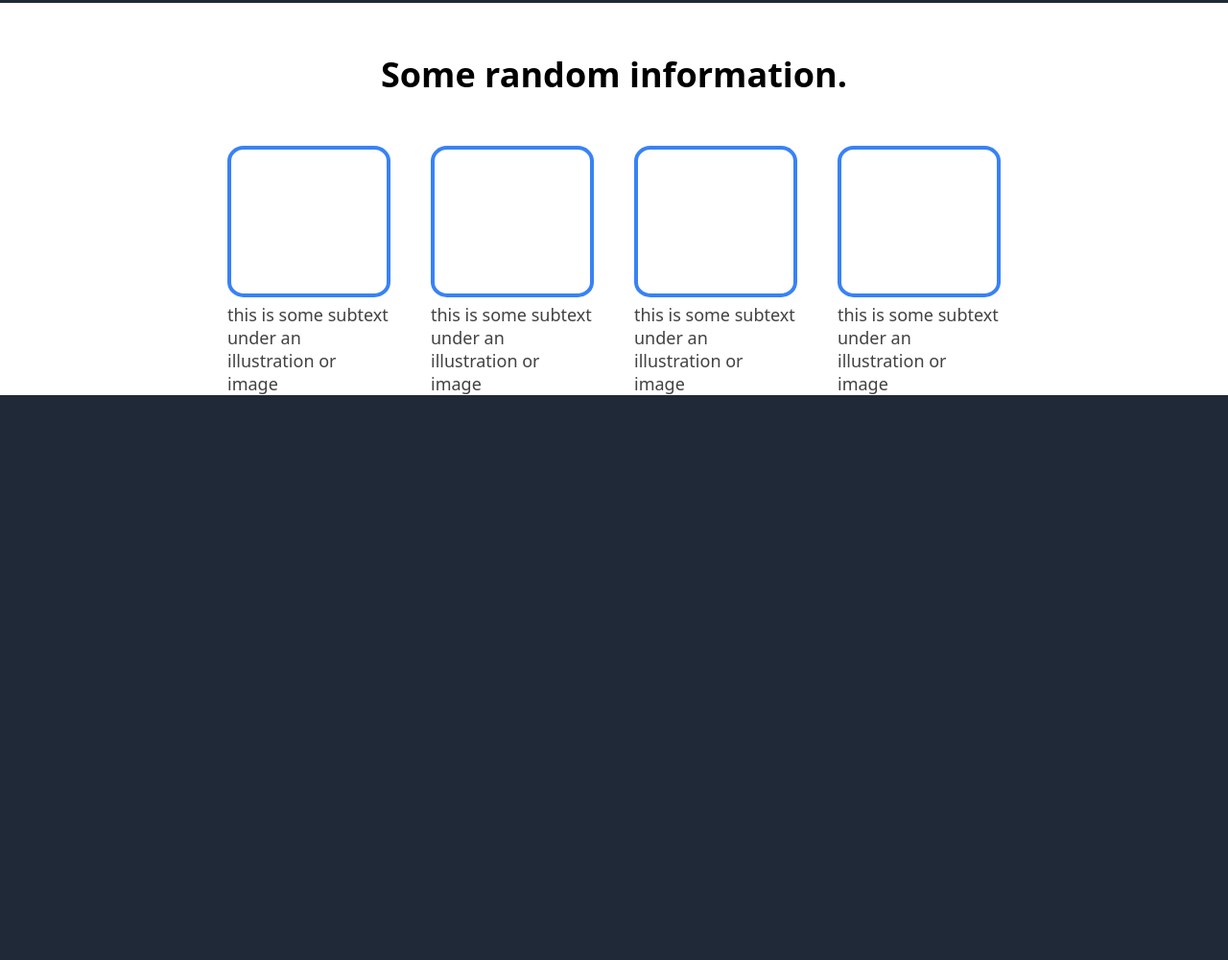
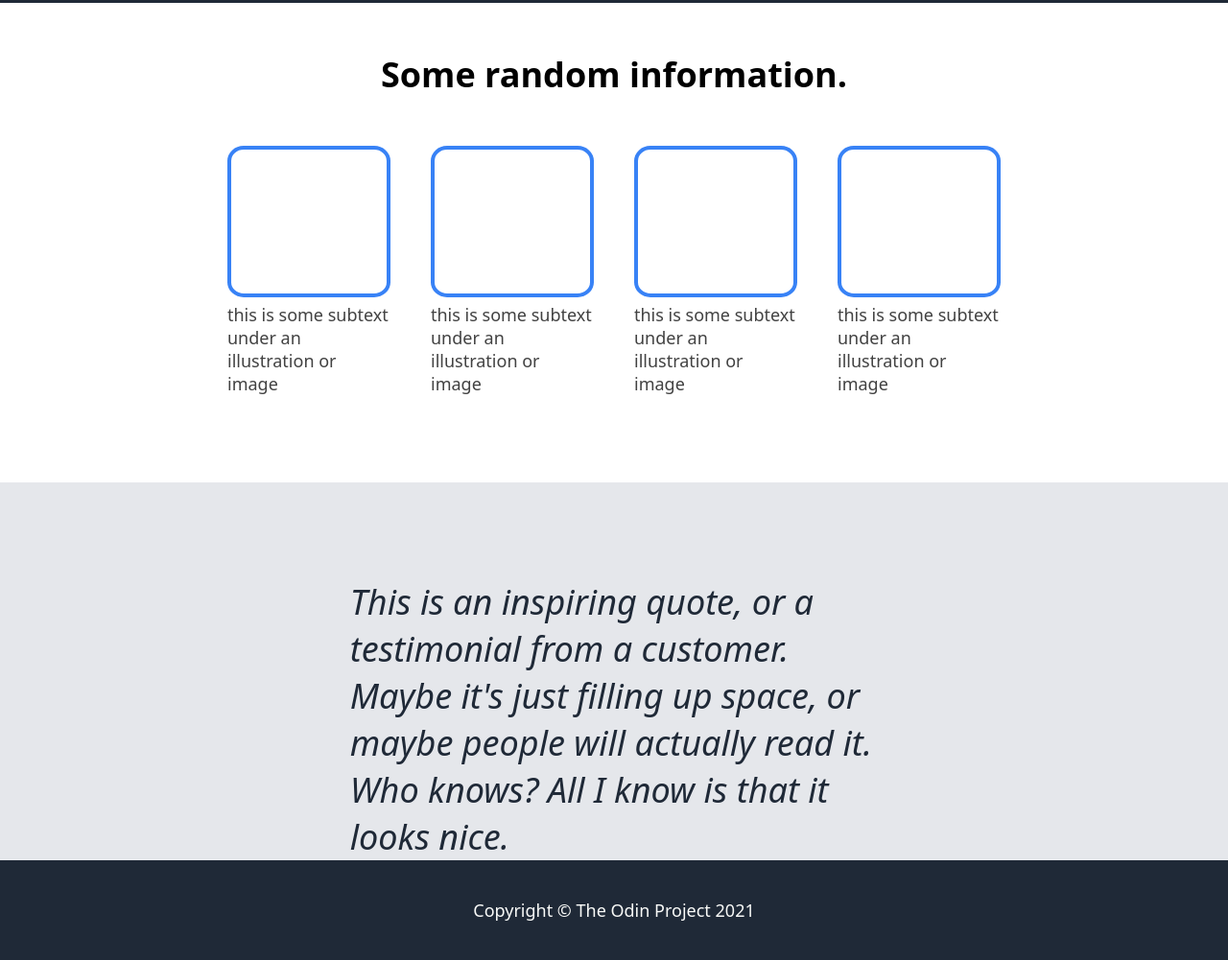
Before and after one commit to Cofman/Project-Landing-Page, a plain HTML site: page index.html in a window 1280 px wide. Shown: the part 524-1525 px from the top of the page at 96% size. Before the commit the page ends 936 px from the top, so only its background shows below. Drawn offline with Linux system fonts and the light colour scheme.

Commit message:
added part of a third block (block 3/4) and footer

```diff
--- a/index.html
+++ b/index.html
@@ -51,8 +51,22 @@
                 <div class="second_head_content_container_text">this is some subtext under an illustration or image</div>
             </div>
         </div>
+    </section>
+
+    <section class="third">
+        <div class="third_italic">
+            This is an inspiring quote, or a testimonial from a customer. Maybe it's just filling up space,
+            or maybe people will actually read it. Who knows? All I know is that it looks nice.
+        </div>
+
 
 
     </section>
+
+    <footer>
+        <div>
+            Copyright © The Odin Project 2021
+        </div>
+    </footer>
 </body>
 </html>
--- a/styles.css
+++ b/styles.css
@@ -106,6 +106,7 @@ button {
     align-items: center;
     background-color: white;
     margin-top: 140px;
+    height: 500px;
 }
 
 .second_head {
@@ -142,3 +143,30 @@ button {
     display: flex;
     justify-content: center;
 }
+
+.third {
+    display: flex;
+    background-color: #E5E7EB;
+    justify-content: center;
+    flex-direction: column;
+    align-items: center;
+}
+
+.third_italic {
+    display: flex;
+    font-size: 36px;
+    color: #1F2937;
+    font-weight: 300;
+    width: 43%;
+    font-style: italic;
+    margin-top: 100px;
+}
+
+footer {
+    display: flex;
+    margin: 0;
+    padding: 40px;
+    justify-content: center;
+    color: #F9FAF8;
+    font-size: 18px;
+}
```
